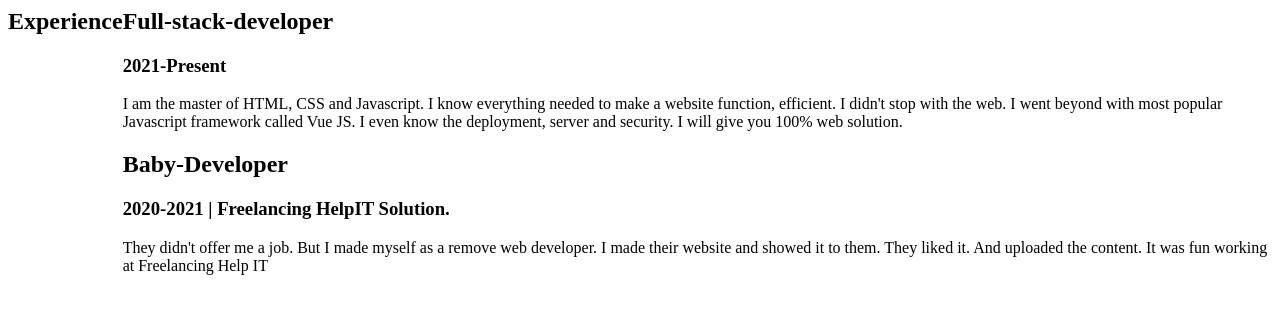
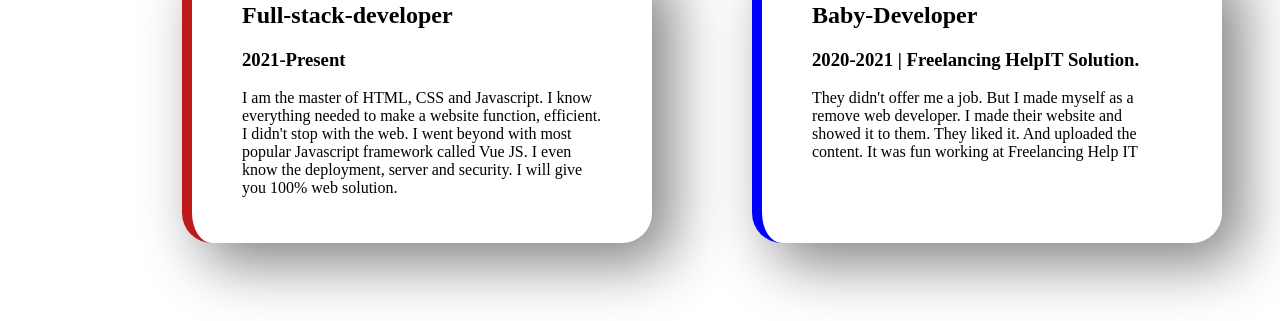
Before and after one commit to RahadRayhan/My-first-assignment-of-my-portfolio-website, a plain HTML site: page index.html in a window 1280 px wide. Shown: the part 1113-1434 px from the top of the page. Before the commit the page ends 1412 px from the top, so only its background shows below. Drawn offline with Linux system fonts and the light colour scheme.

Commit message:
section3 css commit

```diff
--- a/index.html
+++ b/index.html
@@ -22,8 +22,7 @@
         </div>
     </section>
     <br>
-    <br>
-    <br>
+
     <section>
         <div class="half-width">
             <img src="image/html-css-js-icon-set-web-development-logo-javascript-programming-symbol-258466351.jpg" alt="">
@@ -36,14 +35,15 @@
         </div>
     </section>
     <section>
-        <h1>Experience</h1>
-        <div>
-            <div>
+        <h1>Experiences</h1><br>
+        <br>
+        <div class="container-1">
+            <div id="first-part">
                 <h1>Full-stack-developer</h1>
                 <h3>2021-Present</h3>
                 <p>I am the master of HTML, CSS and Javascript. I know everything needed to make a website function, efficient. I didn't stop with the web. I went beyond with most popular Javascript framework called Vue JS. I even know the deployment, server and security. I will give you 100% web solution.</p>
             </div>
-            <div>
+            <div id="second-part">
                 <h1>Baby-Developer</h1>
                 <h3>2020-2021 | Freelancing HelpIT Solution.</h3>
                 <p>They didn't offer me a job. But I made myself as a remove web developer. I made their website and showed it to them. They liked it. And uploaded the content. It was fun working at Freelancing Help IT</p>
--- a/style.css
+++ b/style.css
@@ -28,3 +28,26 @@ section{
     padding-left: 5%;
     padding-right: 10% ;
 }
+.container-1{
+display: flex;
+}
+#first-part{
+    width: 50%;
+    box-shadow: 20px 20px 60px gray;
+    border-left: 10px solid rgb(190, 25, 25);
+    border-radius: 30px;
+    padding: 30px 50px;
+    margin-left: 50px;
+    margin-right: 50px;
+    margin-bottom: 70px;
+}
+#second-part{
+    width: 50%;
+    box-shadow: 20px 20px 60px gray;
+    border-left: 10px solid blue ;
+    border-radius: 30px;
+    padding: 30px 50px;
+    margin-left: 50px;
+    margin-right: 50px;
+    margin-bottom: 70px;
+}
```
